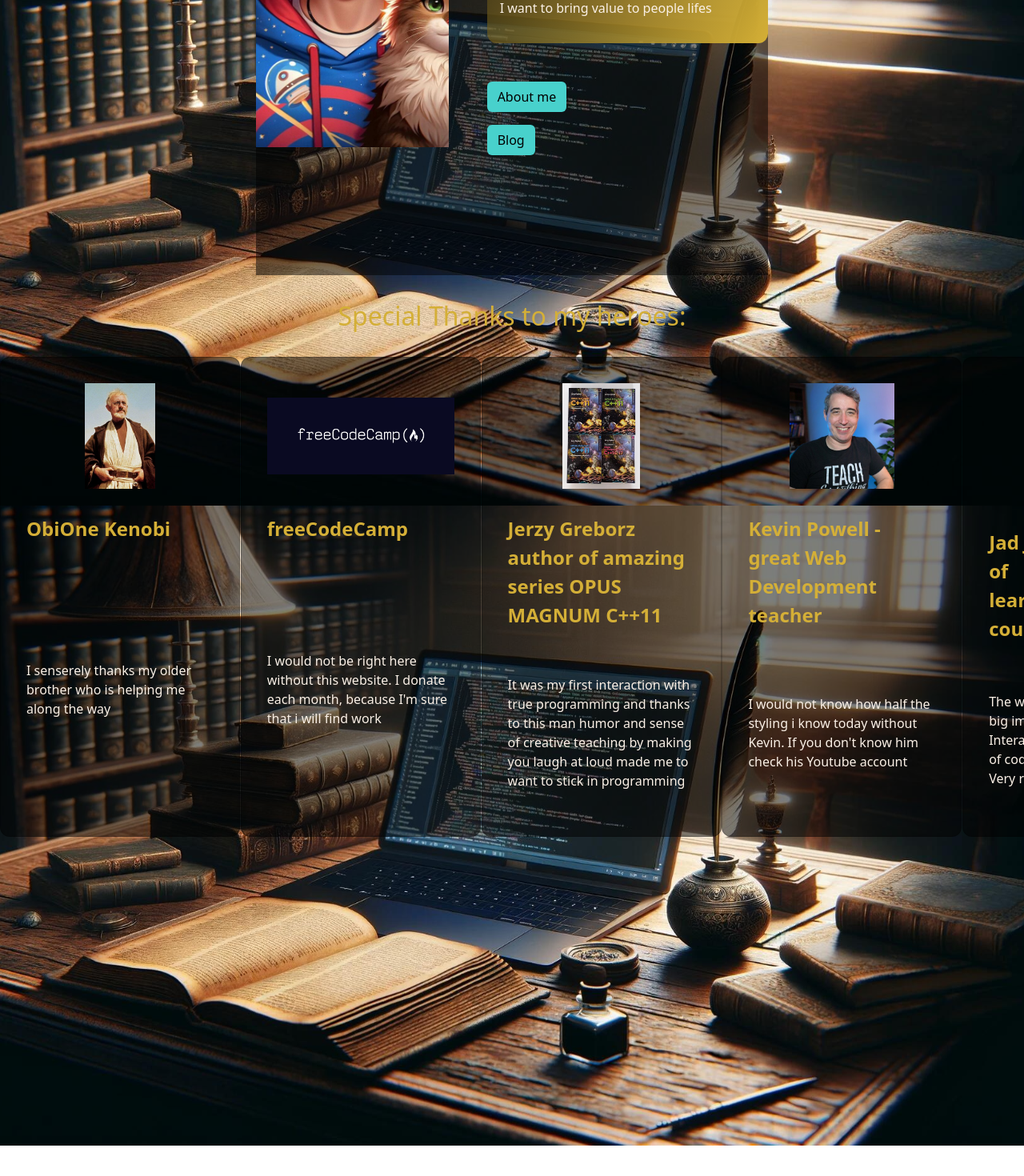
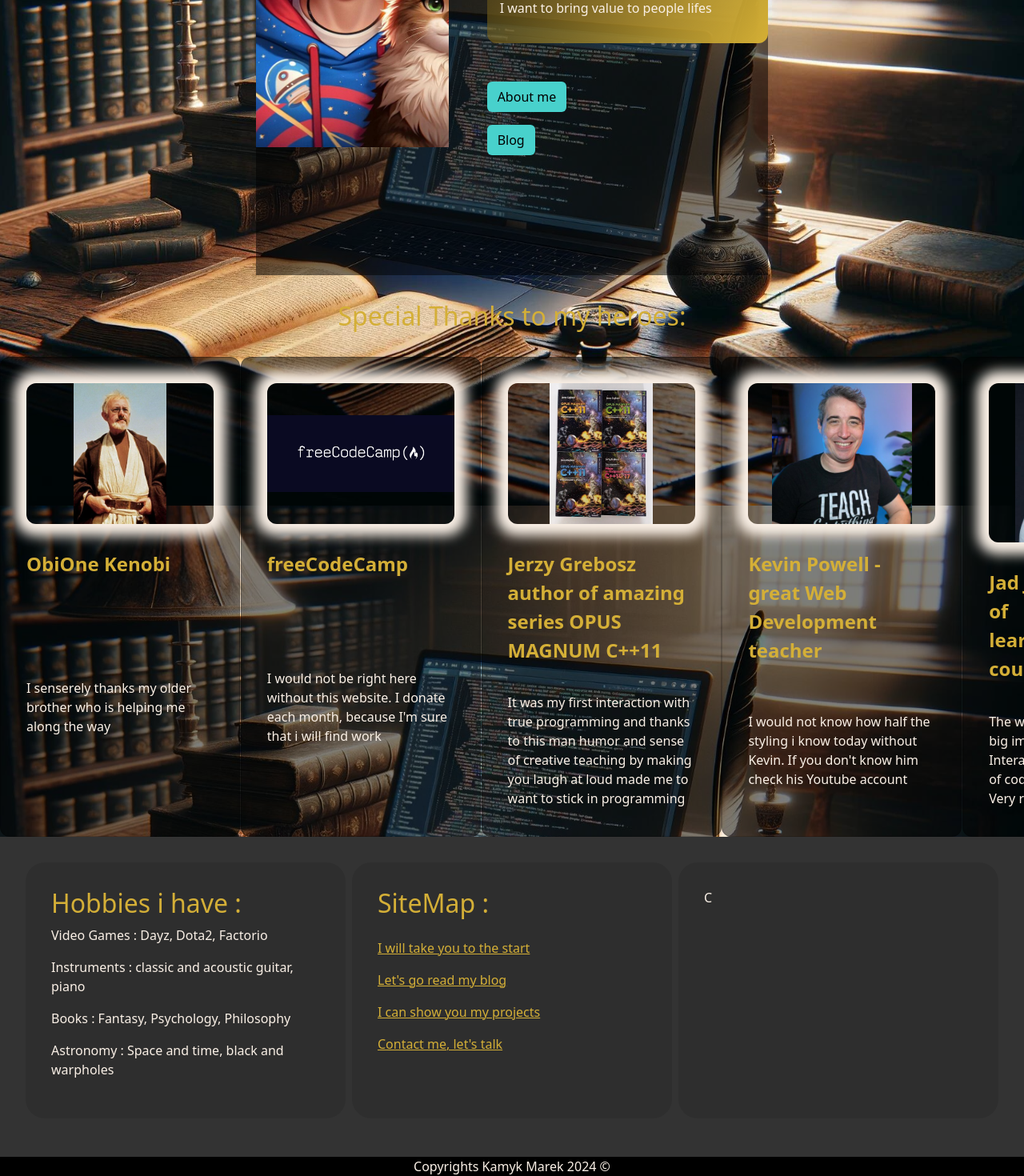
Before and after one commit to Only-Czesio/Marek_Kamyk_Personal_Website, a React (Vite) app: page / in a window 1280 px wide. Shown: the part 968-2438 px from the top of the page at 80% size. Before the commit the page ends 2400 px from the top, so only its background shows below. Built offline with nearby package versions, Linux system fonts and the light colour scheme.

Commit message:
Rearrange files, add Footer component and changed mistakes sspotted by rkj

```diff
--- a/src/App.tsx
+++ b/src/App.tsx
@@ -1,17 +1,18 @@
 import './App.scss'
-import NavigationBar from './NavigationBar'
-import Introduction from './Introduction'
-import SpecialThanks from './SpecialThanks'
-
+import NavigationBar from './Components/NavigationBar'
+import Introduction from './Components/Introduction'
+import SpecialThanks from './Components/SpecialThanks'
+import Footer from './Components/Footer'
 function App() {
 
 
   return (
     <>
-    <div className="bg-photo vh-100">
+    <div id='start' className="bg-photo vh-100">
       <NavigationBar></NavigationBar>
       <Introduction></Introduction>
       <SpecialThanks></SpecialThanks>
+      <Footer></Footer>
     </div>
     </>
   )
--- a/src/Card.scss
+++ b/src/Components/Card.scss
@@ -1,4 +1,4 @@
-@import './allVariables.scss';
+@import '../allVariables.scss';
 
 .card {
     height: $default-size * 4;
@@ -10,10 +10,11 @@
     padding: $padding-defualt;
     background: rgba(0,0,0,50%);
     border-radius: 12px;
-    img {
+    .logo {
         inline-size: 100%;
-        aspect-ratio: 16 / 9;
-        object-fit:contain;
+        aspect-ratio: 4 / 3;
+        object-fit: contain;
+        border-radius: 12px;
     }
     .title {
         font-size: 24px;
--- a/src/Card.tsx
+++ b/src/Components/Card.tsx
@@ -15,7 +15,7 @@
     return(
         <>
           <div className="card" id={cardID}>
-            <img className="logo/photo" src={logo} alt={logoAlt}></img>
+            <img className="logo" src={logo} alt={logoAlt}></img>
             <div className="title gold">{title}</div>
             <div className="description">{description}</div>
           </div>
--- /dev/null
+++ b/src/Components/Footer.scss
@@ -0,0 +1,26 @@
+@import '../allVariables.scss';
+
+.footer {
+    height: 50vh;
+    width: 100%;
+    padding: $padding-defualt;
+    div {
+        background-color: rgba(0,0,0,10%);
+        height: 40vh;
+        width: 25rem;
+        border-radius: 24px;
+        padding: $padding-defualt;
+    }
+    .siteMap {
+        a {
+            color: $main-color;
+            text-decoration-thickness: 0.5px;
+        }
+    }
+}
+
+.blackFoot {
+    text-align: center;
+    background-color: black;
+    color: linen;
+}
--- /dev/null
+++ b/src/Components/Footer.tsx
@@ -0,0 +1,27 @@
+import './Footer.scss';
+
+export default function Footer() {
+
+    return(
+        <>
+            <div className="footer white-text btn-color d-flex flex-row justify-content-between">
+                <div className="myInterests">
+                    <h2 className='gold'>Hobbies i have :</h2>
+                    <p>Video Games : Dayz, Dota2, Factorio</p>
+                    <p>Instruments : classic and acoustic guitar, piano</p>
+                    <p>Books : Fantasy, Psychology, Philosophy</p>
+                    <p>Astronomy : Space and time, black and warpholes</p>
+                </div>
+                <div className="siteMap d-flex flex-column gap-3">
+                    <h2 className='gold'>SiteMap :</h2>
+                    <a href="#start">I will take you to the start</a>
+                    <a href="#blog">Let's go read my blog</a>
+                    <a href="#portfolio">I can show you my projects</a>
+                    <a href="#contact">Contact me, let's talk</a>
+                </div>
+                <div className="contactForm">C</div>
+            </div>
+            <footer className='blackFoot'>Copyrights Kamyk Marek 2024 &copy;</footer>
+        </>
+    )
+}
--- a/src/Introduction.scss
+++ b/src/Components/Introduction.scss
@@ -1,4 +1,4 @@
-@import './allVariables.scss';
+@import '../allVariables.scss';
 
 .underscore {
     content: '';
@@ -22,6 +22,9 @@
 .gold {
     color:$main-color;
 }
+.bigger {
+    font-size: 69px;
+}
 .black-gold {
     background: -webkit-linear-gradient(180deg, rgba(0,0,0,100%) 50%, hsl(46, 65%, 52%));
     background-clip: text;
@@ -33,30 +36,22 @@
     background: linear-gradient(120deg,rgba(0,0,0,50%),hsl(46, 65%, 52%))
 }
 .intro-article {
-    height: auto;
     border-radius: 12px;
     padding: 1rem;
 }
 .img-container {
-    position: relative;
     width: 20rem;
     height: 30rem;
-    overflow: hidden;
     margin-right: 3rem;
 }
 .responsive-image {
-    position: absolute;
-    top: 0;
-    left: 0;
     width: 100%;
     height: 100%;
     object-fit: cover;
     object-position: center;
-    max-width: 100%;
-    max-height: 100%;
 }
 .btn-mine {
-    background-color : #48D1CC;
+    background-color : $btn-mine;
     color: black;
 }
 .btn-mine:hover {
--- a/src/Introduction.tsx
+++ b/src/Components/Introduction.tsx
@@ -1,5 +1,5 @@
 import { useEffect, useState } from 'react';
-import pic from './public/animatedMe.jpg'
+import pic from '../public/animatedMe.jpg'
 import './Introduction.scss'
 
 export default function Introduction() {
@@ -19,7 +19,7 @@
     return(
         <>
         <section className='introduction d-flex flex-column justify-content-center align-items-center '>
-            <h1 className="gold">Hi, I'm Kamyk Marek</h1>
+            <h1 className="gold bigger">Hi, I'm Kamyk Marek</h1>
             <p className="white-text">I'm currently looking for a job in IT. Contact me if you have some offer for me</p>
             <div className={`underscore ${isActive ? 'underscore-active' : ''}`}></div>
         </section>
--- a/src/NavigationBar.tsx
+++ b/src/Components/NavigationBar.tsx
@@ -1,5 +1,5 @@
-import './App.scss';
-import logo from './public/LOGO.jpg'
+import '../App.scss';
+import logo from '../public/LOGO.jpg'
 
 export default function NavigationBar() {
   return (
--- a/src/SpecialThanks.scss
+++ b/src/Components/SpecialThanks.scss
@@ -1,4 +1,4 @@
-@import './allVariables.scss';
+@import '../allVariables.scss';
 
 .head {
     margin: 2rem 0px;
--- a/src/SpecialThanks.tsx
+++ b/src/Components/SpecialThanks.tsx
@@ -1,5 +1,5 @@
 import Card from './Card'
-import { myTeacher, freeCodeCamp, JerzyGreborz, KevinPowell, JadJoubran, StevenSkiena } from './cardsData'
+import { myTeacher, freeCodeCamp, JerzyGrebosz, KevinPowell, JadJoubran, StevenSkiena } from '../cardsData'
 import './SpecialThanks.scss'
 
 export default function SpecialThanks() {
@@ -10,7 +10,7 @@
           <div className="card-container snaps-inline">
             <Card cardData={myTeacher}/>
             <Card cardData={freeCodeCamp} />
-            <Card cardData={JerzyGreborz} />
+            <Card cardData={JerzyGrebosz} />
             <Card cardData={KevinPowell} />
             <Card cardData={JadJoubran} />
             <Card cardData ={StevenSkiena} />
--- a/src/allVariables.scss
+++ b/src/allVariables.scss
@@ -3,3 +3,4 @@
 $spacer : 1rem;
 $main-color:#D4AF37;
 $gap-default : 2rem;
+$btn-mine: #48D1CC;
--- a/src/cardsData.tsx
+++ b/src/cardsData.tsx
@@ -1,54 +1,60 @@
-import myTeacherImage from './public/MyObiWan.jpg';
-import freeCodeCampImage from './public/FreeCodeCamp_logo.jpg'
-import JGImage from './public/jerzygreborz.jpg'
-import JJImage from './public/JJImage.jpg'
-import KPImage from './public/KPImage.jpg'
-import SSImage from './public/SSImage.jpg'
+import myTeacherImage from "./public/MyObiWan.jpg";
+import freeCodeCampImage from "./public/FreeCodeCamp_logo.jpg";
+import JGImage from "./public/jerzygrebosz.jpg";
+import JJImage from "./public/JJImage.jpg";
+import KPImage from "./public/KPImage.jpg";
+import SSImage from "./public/SSImage.jpg";
 
 export const myTeacher = {
-    cardID : 'card-1',
-    logo : myTeacherImage,
-    logoAlt : "ObiWan standing proudly in his suit",
-    title : "ObiOne Kenobi",
-    description : "I senserely thanks my older brother who is helping me along the way"
-}
+  cardID: "card-1",
+  logo: myTeacherImage,
+  logoAlt: "ObiWan standing proudly in his suit",
+  title: "ObiOne Kenobi",
+  description:
+    "I senserely thanks my older brother who is helping me along the way",
+};
 
 export const freeCodeCamp = {
-    cardID: 'card-2',
+  cardID: "card-2",
   logo: freeCodeCampImage,
   logoAlt: "freeCodeCamp logo",
   title: "freeCodeCamp",
-    description: "I would not be right here without this website. I donate each month, because I'm sure that i will find work"
-}
+  description:
+    "I would not be right here without this website. I donate each month, because I'm sure that i will find work",
+};
 
-export const JerzyGreborz = {
-    cardID: 'card-3',
+export const JerzyGrebosz = {
+  cardID: "card-3",
   logo: JGImage,
   logoAlt: "Books from C++ course",
-    title: "Jerzy Greborz author of amazing series OPUS MAGNUM C++11",
-    description: "It was my first interaction with true programming and thanks to this man humor and sense of creative teaching by making you laugh at loud made me to want to stick in programming"
-}
+  title: "Jerzy Grebosz author of amazing series OPUS MAGNUM C++11",
+  description:
+    "It was my first interaction with true programming and thanks to this man humor and sense of creative teaching by making you laugh at loud made me to want to stick in programming",
+};
 
 export const KevinPowell = {
-    cardID: 'card-4',
+  cardID: "card-4",
   logo: KPImage,
   logoAlt: "Kevin Powell in his greatest",
   title: "Kevin Powell - great Web Development teacher",
-    description: "I would not know how half the styling i know today without Kevin. If you don't know him check his Youtube account"
-}
+  description:
+    "I would not know how half the styling i know today without Kevin. If you don't know him check his Youtube account",
+};
 
 export const JadJoubran = {
-    cardID: 'card-5',
+  cardID: "card-5",
   logo: JJImage,
   logoAlt: "Jad Joubran at his best",
   title: "Jad Joubran - Author of learnJavaScript.online course",
-    description: "The way this course is made has a big impact on my knowledge. Interactive course where each line of code you wrote from beginning. Very recommended"
-}
+  description:
+    "The way this course is made has a big impact on my knowledge. Interactive course where each line of code you wrote from beginning. Very recommended",
+};
 
 export const StevenSkiena = {
-    cardID: 'card-6',
+  cardID: "card-6",
   logo: SSImage,
   logoAlt: "Book about algorithms",
   title: "Steven S. Skiena - author of the manual algorithm design",
-    description: "Most important step in my journay as i could start solving all kinds of problems thanks to well explained data structures"
-}
+  description:
+    "Most important step in my journay as i could start solving all kinds of problems thanks to well explained data structures",
+};
```
Also changed, not shown: src/public/jerzygrebosz.jpg (renamed from src/public/jerzygreborz.jpg). Lines whose indentation alone changed are shown as unchanged.
